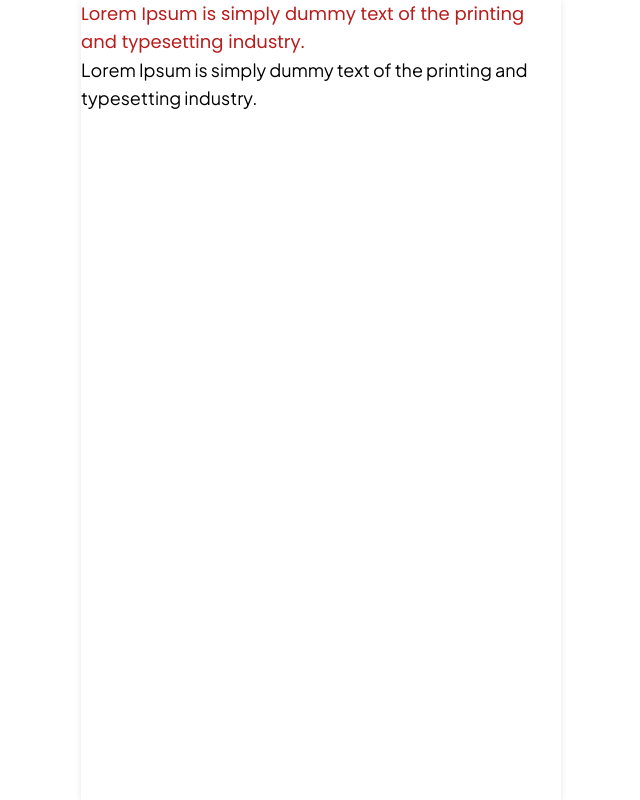
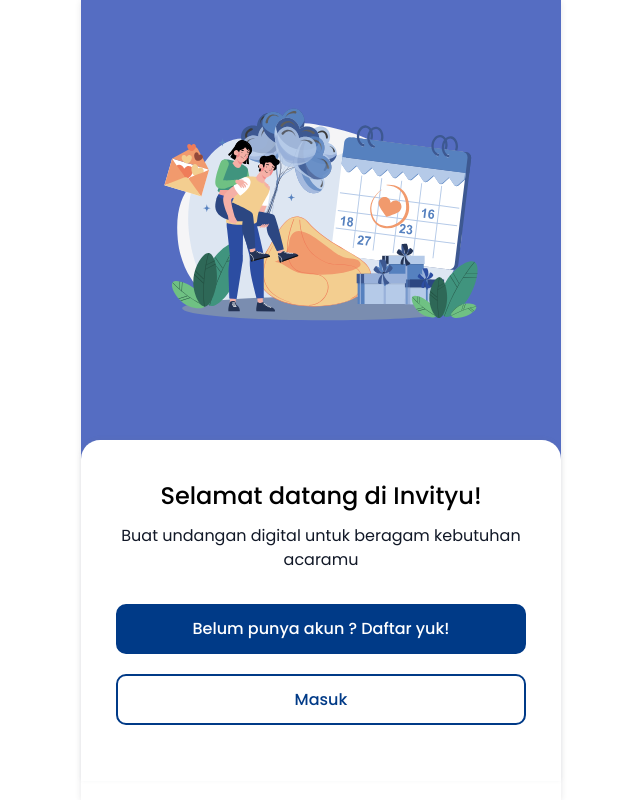
Before and after one commit to flexcode-space/invityu-app-frontend, a Next.js app: page / in a window 1280 px wide. Shown: the whole page, without its empty margins (319-959 px from the left). Built offline with nearby package versions, Linux system fonts and the light colour scheme.

Commit message:
feat: welcome page

```diff
--- a/package.json
+++ b/package.json
@@ -11,6 +11,7 @@
 	"dependencies": {
 		"@emotion/react": "^11.10.6",
 		"@emotion/styled": "^11.10.6",
+		"@types/js-cookie": "^3.0.3",
 		"@types/node": "18.14.2",
 		"@types/react": "18.0.28",
 		"@types/react-dom": "18.0.11",
@@ -18,6 +19,8 @@
 		"autoprefixer": "^10.4.13",
 		"eslint": "8.35.0",
 		"eslint-config-next": "^13.2.1",
+		"framer-motion": "^10.0.1",
+		"js-cookie": "^3.0.1",
 		"next": "^13.2.1",
 		"postcss": "^8.4.21",
 		"react": "18.2.0",
--- a/src/components/layouts/Layout.tsx
+++ b/src/components/layouts/Layout.tsx
@@ -1,11 +1,11 @@
-import React, { ReactNode } from "react";
+import React, { FC, ReactNode } from "react";
 import styled from "@emotion/styled";
 
-interface layoutPropsType {
+interface LayoutPropsType {
 	children: ReactNode;
 }
 
-const Layout = (props: layoutPropsType) => {
+const Layout: FC<LayoutPropsType> = (props) => {
 	const { children } = props;
 
 	return <StyledLayout>{children}</StyledLayout>;
--- /dev/null
+++ b/src/components/shared/Button.tsx
@@ -0,0 +1,92 @@
+import React, { FC, ReactNode } from "react";
+import styled from "@emotion/styled";
+import { css } from "@emotion/react";
+import InlineLoader from "./InlineLoader";
+
+type ButtonProps = {
+	isLoading?: boolean;
+	isOutline?: boolean;
+	isBlock?: boolean;
+	onClick?: () => void;
+	isDisabled?: boolean;
+	color?: string;
+	children: ReactNode;
+	className?: string;
+};
+
+const Button: FC<ButtonProps> = ({
+	isLoading,
+	isOutline,
+	isBlock,
+	onClick,
+	isDisabled,
+	color,
+	children,
+	...other
+}) => {
+	return (
+		<>
+			{isLoading ? (
+				<StyledButton
+					isOutline={isOutline}
+					isBlock={isBlock}
+					disabled={true}
+					color={color}
+					{...other}
+				>
+					<InlineLoader />
+				</StyledButton>
+			) : (
+				<StyledButton
+					isOutline={isOutline}
+					isBlock={isBlock}
+					onClick={onClick}
+					disabled={isDisabled}
+					color={color}
+					{...other}
+				>
+					{children}
+				</StyledButton>
+			)}
+		</>
+	);
+};
+
+export default Button;
+
+type StyledButtonProps = {
+	isOutline?: boolean;
+	isBlock?: boolean;
+	disabled?: boolean;
+	color?: string;
+};
+
+const StyledButton = styled.button<StyledButtonProps>`
+	width: ${({ isBlock }) => (isBlock ? "auto" : "100%")};
+	background-color: ${({ isOutline, color }) =>
+		!isOutline ? color || "#003A87" : "#fff"};
+	color: ${({ isOutline }) => (!isOutline ? "#fff" : "#003A87")};
+	padding: 0.7rem;
+	border: 2px solid #003a87;
+	border-radius: 10px;
+	cursor: pointer;
+	font-weight: 500;
+
+	transition: all 250ms ease;
+	will-change: transition;
+	transform: translateY(0px);
+
+	&:hover {
+		box-shadow: rgb(0 0 0 / 5%) 0px 1px 6px 0px;
+		transform: translateY(-1px);
+	}
+
+	${({ disabled }) =>
+		disabled &&
+		css`
+			cursor: no-drop !important;
+			background: #eee !important;
+			border: 2px solid #eee !important;
+			color: #a9a7a7 !important;
+		`}
+`;
--- /dev/null
+++ b/src/components/shared/InlineLoader.tsx
@@ -0,0 +1,82 @@
+import React from "react";
+import { motion, Transition } from "framer-motion";
+import styled from "@emotion/styled";
+
+const loadingContainer = {
+	width: "3rem",
+	height: "1.4rem",
+	display: "flex",
+	justifyContent: "space-around",
+	alignItems: "center",
+};
+
+const loadingCircle = {
+	display: "block",
+	width: "8px",
+	height: "8px",
+	backgroundColor: "#ffbaba",
+	borderRadius: "0.5rem",
+};
+
+const loadingContainerVariants = {
+	start: {
+		transition: {
+			staggerChildren: 0.2,
+		},
+	},
+	end: {
+		transition: {
+			staggerChildren: 0.2,
+		},
+	},
+};
+
+const loadingCircleVariants = {
+	start: {
+		y: "0%",
+	},
+	end: {
+		y: "60%",
+	},
+};
+const loadingCircleTransition: Transition = {
+	duration: 0.4,
+	repeat: Infinity,
+	repeatType: "reverse",
+	ease: "easeInOut",
+};
+
+const StyledLoading = styled.div`
+	text-align: -webkit-center;
+`;
+
+const InlineLoader: React.FC = () => {
+	return (
+		<StyledLoading>
+			<motion.div
+				style={loadingContainer}
+				variants={loadingContainerVariants}
+				initial="start"
+				animate="end"
+			>
+				<motion.span
+					style={loadingCircle}
+					variants={loadingCircleVariants}
+					transition={loadingCircleTransition}
+				></motion.span>
+				<motion.span
+					style={loadingCircle}
+					variants={loadingCircleVariants}
+					transition={loadingCircleTransition}
+				></motion.span>
+				<motion.span
+					style={loadingCircle}
+					variants={loadingCircleVariants}
+					transition={loadingCircleTransition}
+				></motion.span>
+			</motion.div>
+		</StyledLoading>
+	);
+};
+
+export default InlineLoader;
--- a/src/pages/_document.tsx
+++ b/src/pages/_document.tsx
@@ -3,7 +3,11 @@
 export default function Document() {
 	return (
 		<Html lang="id">
-			<Head />
+			<Head>
+				<meta name="description" content="Generated by create next app" />
+				<meta name="viewport" content="width=device-width, initial-scale=1" />
+				<link rel="icon" href="/favicon.ico" />
+			</Head>
 			<body>
 				<Main />
 				<NextScript />
--- a/src/pages/index.tsx
+++ b/src/pages/index.tsx
@@ -1,24 +1,70 @@
+import React, { useEffect } from "react";
+import Cookies from "js-cookie";
+import Image from "next/image";
 import Head from "next/head";
+import Router from "next/router";
+
+import styled from "@emotion/styled";
+import Button from "@/components/shared/Button";
 
 export default function Home() {
+	const handleRoute = (url: string) => Router.push(url);
+
+	useEffect(() => {
+		Cookies.get("token") && Router.push("/dashboard");
+	}, []);
+
 	return (
 		<>
 			<Head>
-				<title>Create Next App</title>
-				<meta name="description" content="Generated by create next app" />
-				<meta name="viewport" content="width=device-width, initial-scale=1" />
-				<link rel="icon" href="/favicon.ico" />
+				<title>Selamat Datang - Invityu</title>
 			</Head>
-			<main>
-				<div className="text-red-700 text-lg">
-					Lorem Ipsum is simply dummy text of the printing and typesetting
-					industry.
+			<div className="h-screen">
+				<div className="flex w-full justify-center items-center h-3/5 bg-primary-600">
+					<Image
+						src="/images/illustrations/welcome.svg"
+						alt={"welcome"}
+						width={400}
+						height={300}
+						className="mt-[-40px]"
+					/>
 				</div>
-				<div className="font-jakarta  text-lg">
-					Lorem Ipsum is simply dummy text of the printing and typesetting
-					industry.
-				</div>
-			</main>
+				<StyledFormContainer>
+					<div className="p-6 space-y-8 text-center">
+						<div className="space-y-3">
+							<h1 className="text-2xl font-medium">
+								Selamat datang di Invityu!
+							</h1>
+							<p className="text-base font-normal mb-1 sm:mb-5 text-gray-900">
+								Buat undangan digital untuk beragam kebutuhan acaramu
+							</p>
+						</div>
+						<div className="flex flex-col space-y-5">
+							<Button isBlock onClick={() => handleRoute("/auth/register")}>
+								Belum punya akun ? Daftar yuk!
+							</Button>
+							<Button
+								isOutline
+								isBlock
+								onClick={() => handleRoute("/auth/login")}
+							>
+								Masuk
+							</Button>
+						</div>
+					</div>
+				</StyledFormContainer>
+			</div>
 		</>
 	);
 }
+
+const StyledFormContainer = styled.div`
+	z-index: 3;
+	position: relative;
+	background-color: #fff;
+	padding: 1rem 0.7rem 2rem;
+	margin-top: -40px;
+	box-shadow: rgb(108 114 124 / 10%) 0px -1px 4px 0px;
+	border-top-left-radius: 1.2rem;
+	border-top-right-radius: 1.2rem;
+`;
--- a/tailwind.config.js
+++ b/tailwind.config.js
@@ -8,6 +8,20 @@
 				sans: ["var(--poppins-font)", ...fontFamily.sans],
 				jakarta: ["var(--jakartaSans-font)", ...fontFamily.sans],
 			},
+			colors: {
+				primary: {
+					DEFAULT: "#003582",
+					800: "#224797",
+					700: "#3D5AAC",
+					600: "#556dc2",
+					500: "#6C81D9",
+					400: "#8296F0",
+					300: "#99ABFF",
+					200: "#B0C1FF",
+					100: "#C7D7FF",
+					50: "#DFEDFF",
+				},
+			},
 		},
 	},
 	plugins: [],
```
Also changed, not shown: public/images/illustrations/welcome.svg (added), 1 other file (tests, documents, lock files or other folders).
